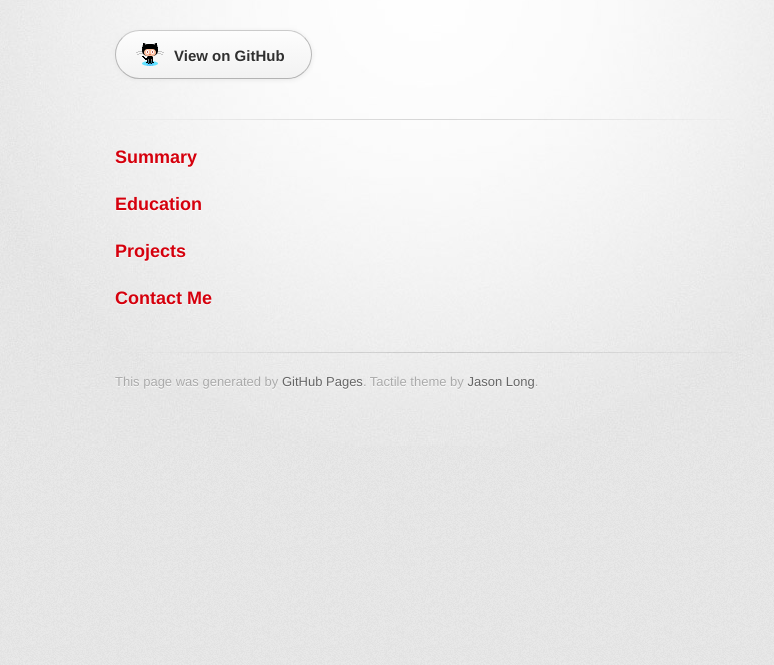
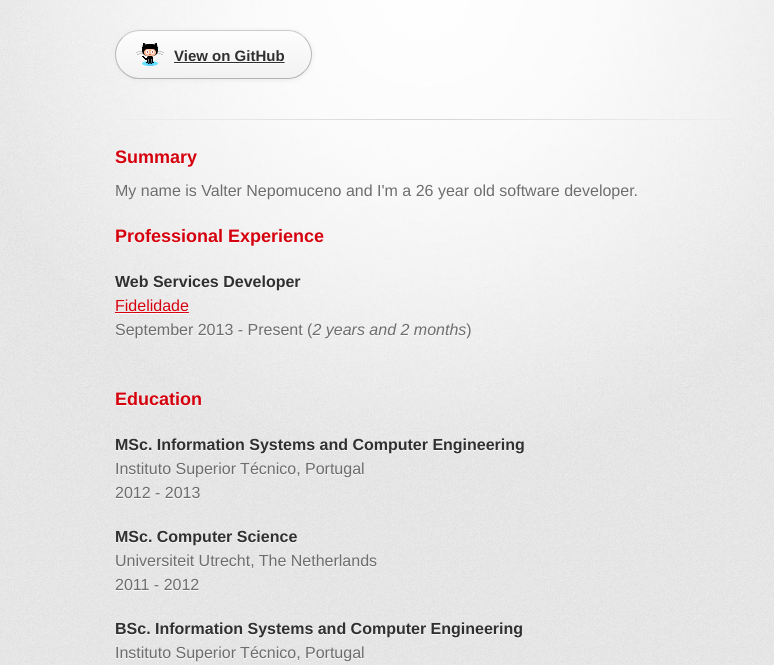
Before and after one commit to Vnepomuceno/vnepomuceno.github.io, a plain HTML site: page index.html in a window 1280 px wide. Shown: the part 127-792 px from the top of the page, without its empty margins (215-989 px from the left). Drawn offline with Linux system fonts and the light colour scheme; a web font is replaced by a local one.

Commit message:
Added two new sections and javascript functionality for some calculations

```diff
--- a/index.html
+++ b/index.html
@@ -1,3 +1,4 @@
+<include
 <!DOCTYPE html>
 <html>
   <head>
@@ -7,6 +8,7 @@
     <link rel="stylesheet" type="text/css" href="stylesheets/stylesheet.css" media="screen">
     <link rel="stylesheet" type="text/css" href="stylesheets/github-dark.css" media="screen">
     <link rel="stylesheet" type="text/css" href="stylesheets/print.css" media="print">
+    <script type="text/javascript" src="javascripts/utils.js"></script>
     <!--[if lt IE 9]>
     <script src="//html5shiv.googlecode.com/svn/trunk/html5.js"></script>
     <![endif]-->
@@ -32,12 +34,49 @@
           <h3>
 <a id="welcome-to-github-pages" class="anchor" href="#welcome-to-github-pages" aria-hidden="true"><span class="octicon octicon-link"></span></a>Summary</h3>
 
-<p></p>
+<p>My name is Valter Nepomuceno and I'm a <span id="age"></span> year old software developer.</p>
+
+<script type="text/javascript">
+  document.getElementById('age').innerHTML = getMyAge();
+</script>
+
+<h3>
+<a id="designer-templates" class="anchor" href="#designer-templates" aria-hidden="true"><span class="octicon octicon-link"></span></a>Professional Experience</h3>
+
+<p>
+<h4>Web Services Developer</h4>
+<span><a href="http://fidelidade.pt">Fidelidade</a></span><br/>
+<span>September 2013 - Present (<span id="fidelidadeRange"></span>)
+</p>
+
+<script type="text/javascript">
+  document.getElementById('fidelidadeRange').innerHTML = getDifferenceDatesNatLang(new Date('2013-09-01'), new Date());
+</script>
+
+<br/>
 
 <h3>
 <a id="designer-templates" class="anchor" href="#designer-templates" aria-hidden="true"><span class="octicon octicon-link"></span></a>Education</h3>
 
-<p></p>
+<p>
+<h4>MSc. Information Systems and Computer Engineering</h4>
+<span>Instituto Superior Técnico, Portugal</span><br/>
+<span>2012 - 2013
+</p>
+
+<p>
+<h4>MSc. Computer Science</h4>
+<span>Universiteit Utrecht, The Netherlands</span><br/>
+<span>2011 - 2012
+</p>
+
+<p>
+<h4>BSc. Information Systems and Computer Engineering</h4>
+<span>Instituto Superior Técnico, Portugal</span><br/>
+<span>2007 - 2012
+</p>
+
+<br/>
 
 <h3>
 <a id="creating-pages-manually" class="anchor" href="#creating-pages-manually" aria-hidden="true"><span class="octicon octicon-link"></span></a>Projects</h3>
--- /dev/null
+++ b/javascripts/utils.js
@@ -0,0 +1,22 @@
+function getDiffDatesInDays(firstDate, secondDate) {
+	firstDate = new Date(firstDate);
+	secondDate = new Date(secondDate);
+	var timeDiff = Math.abs(secondDate.getTime() - firstDate.getTime());
+	return parseInt(Math.ceil(timeDiff / (1000 * 3600 * 24)));
+}
+
+function getDiffDatesInYears(firstDate, secondDate) {
+	var diffDays = getDiffDatesInDays(firstDate, secondDate);
+	return parseInt(diffDays / 365);
+}
+
+function getMyAge() {
+  return parseInt(getDiffDatesInYears(new Date('1989-07-05'), new Date()));
+}
+
+function getDifferenceDatesNatLang(firstDate, secondDate) {
+	var totalYears = getDiffDatesInYears(firstDate, secondDate);
+	var deltaMonths = Math.round((getDiffDatesInDays(firstDate, secondDate) - (totalYears * 365)) / 30)
+	return totalYears + ' year' + (totalYears == 1 ? '' : 's')
+		+ ' and ' + deltaMonths + ' months' ;
+}
--- a/stylesheets/stylesheet.css
+++ b/stylesheets/stylesheet.css
@@ -371,3 +371,13 @@ footer a:hover {
 
 /* Mobile Portrait Size to Mobile Landscape Size (devices and browsers) */
 @media only screen and (max-width: 479px) { }
+
+/* CUSTOM
+================================================== */
+#fidelidadeRange {
+  font-style: italic;
+}
+
+a {
+  text-decoration: underline;
+}
```
Also changed, not shown: params.json (+7 -1 lines).
